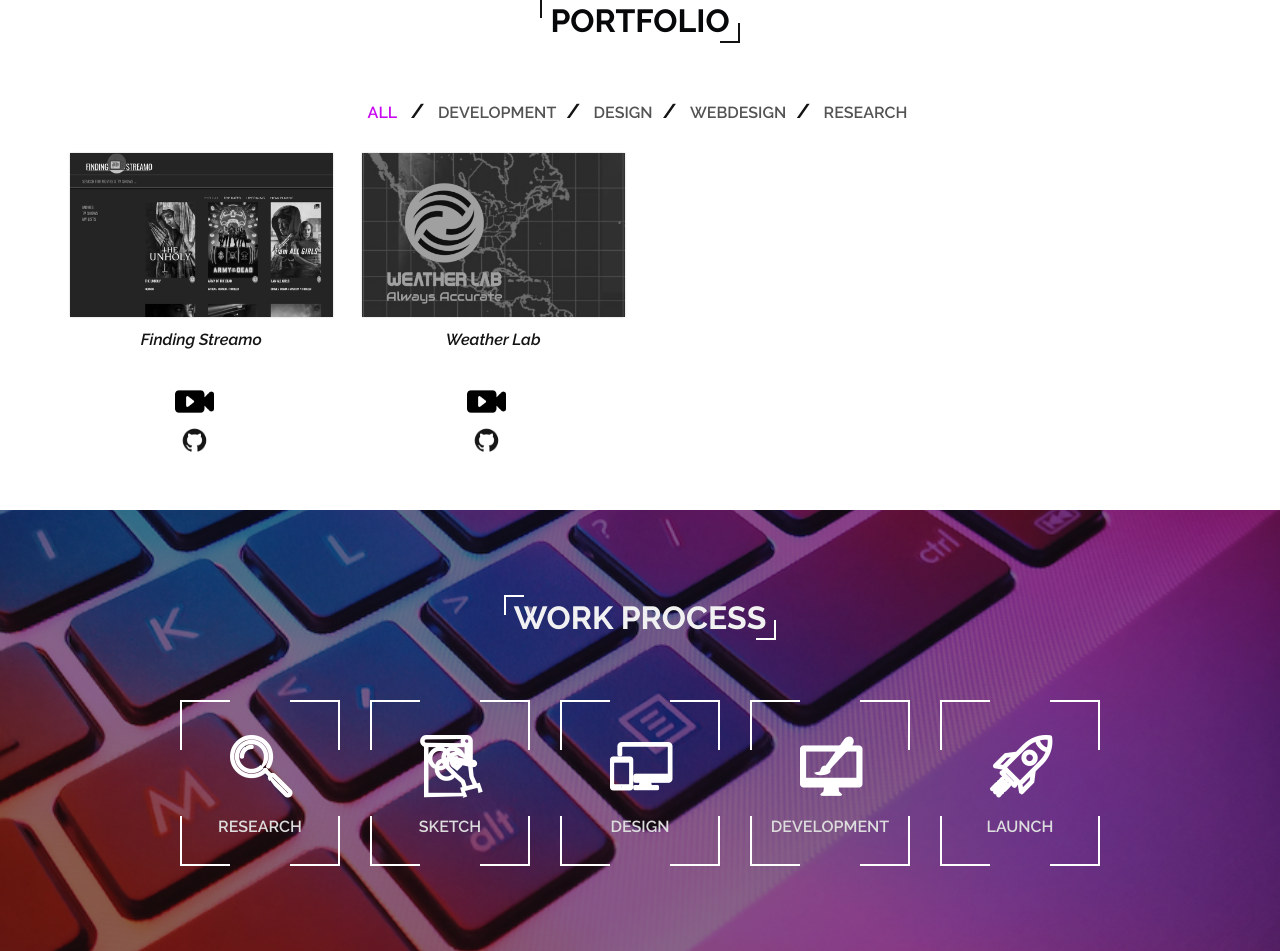
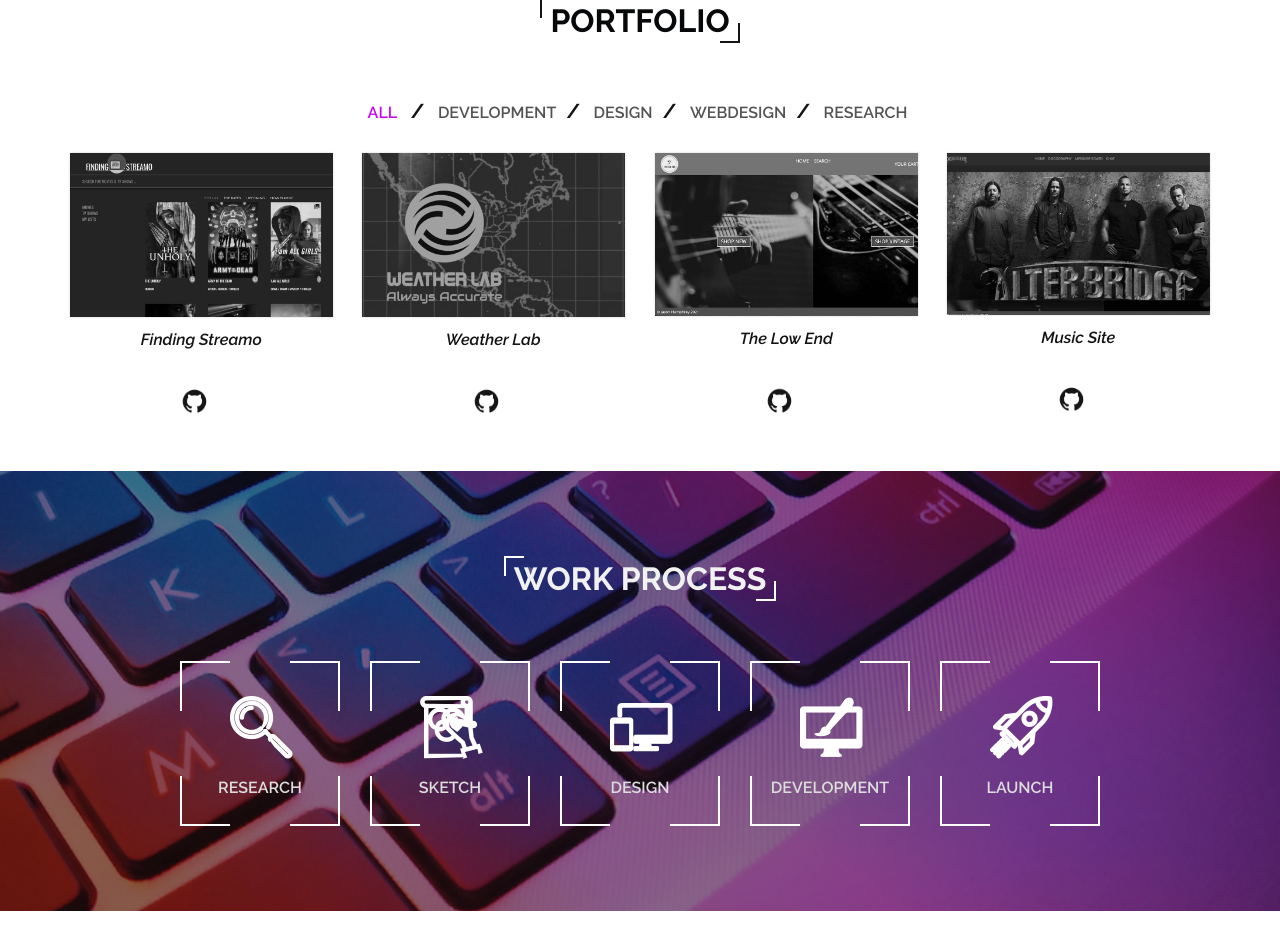
Before and after one commit to SJasonHumphrey/personal_webasite, a plain HTML site: page index.html in a window 1280 px wide. Shown: the part 1622-2573 px from the top of the page. Drawn offline with Linux system fonts and the light colour scheme.

Commit message:
changes for approval

```diff
--- a/index.html
+++ b/index.html
@@ -161,7 +161,7 @@
                             <div class="article-title"><a href="https://findingstream.netlify.app/" target="_blank">Finding Streamo</a>
                             </div>
                         </article>
-                        <img src="./images/camera.png" alt="camera icon" class="camera">
+                        <!-- <img src="./images/camera.png" alt="camera icon" class="camera"> -->
                         <a href="https://github.com/SJasonHumphrey/FindingStreamo">
                         <img src="./images/github.png" alt="github icon" class="git">
                         </a>
@@ -190,61 +190,68 @@
                             </figure>
                             <div class="article-title"><a href="https://www.weatherlaboratory.io" target="_blank">Weather Lab</a></div>
                         </article>
-                        <img src="./images/camera.png" alt="camera icon" class="camera">
+                        <!-- <img src="./images/camera.png" alt="camera icon" class="camera"> -->
                         <a href="https://github.com/SJasonHumphrey/Weather_app">
                         <img src="./images/github.png" alt="github icon" class="git">
                         </a>
                     </div>
 
-                    <!-- <div class="col-sm-3 isotopeSelector websites">
+                    <div class="col-sm-3 isotopeSelector websites">
                         <article>
                             <figure>
-                                <img src="images/03.jpg" alt="">
+                                <img src="images/The-Low.png" alt="">
                                 <div class="overlay-background">
                                     <div class="inner"></div>
                                 </div>
                                 <div class="overlay">
                                     <div class="inner-overlay">
                                         <div class="inner-overlay-content with-icons">
-                                            <a title="First Image" class="fancybox-pop" href="images/03.jpg"><i
+                                            <a title="First Image" class="fancybox-pop" href="images/The-Low-info.jpg"><i
                                                     class="fa fa-search-plus"></i></a>
                                             <a title="Second Image" class="fancybox-pop" style="display: none"
                                                 href="images/04.jpg"></a>
                                             <a title="Third Image" class="fancybox-pop" style="display: none"
                                                 href="images/05.jpg"></a>
-                                            <a href="#"><i class="fa fa-link"></i></a>
+                                            <a href="https://the-low-end.netlify.app/"><i class="fa fa-link"></i></a>
                                         </div>
                                     </div>
                                 </div>
                             </figure>
-                            <div class="article-title"><a href="#">The palms</a></div>
+                            <div class="article-title"><a href="https://the-low-end.netlify.app/" target="_blank">The Low End</a></div>
                         </article>
+                        <!-- <img src="./images/camera.png" alt="camera icon" class="camera"> -->
+                        <a href="https://github.com/SJasonHumphrey/my-store">
+                        <img src="./images/github.png" alt="github icon" class="git">
+                        </a>
                     </div>
 
                     <div class="col-sm-3 isotopeSelector photography">
                         <article>
                             <figure>
-                                <img src="images/05.jpg" alt="">
+                                <img src="images/MusicApp.png" alt="music app">
                                 <div class="overlay-background">
                                     <div class="inner"></div>
                                 </div>
                                 <div class="overlay">
                                     <div class="inner-overlay">
                                         <div class="inner-overlay-content with-icons">
-                                            <a title="First Image" class="fancybox-pop" href="images/05.jpg"><i
+                                            <a title="First Image" class="fancybox-pop" href="images/MusicAppInfo.png"><i
                                                     class="fa fa-search-plus"></i></a>
                                             <a title="Second Image" class="fancybox-pop" style="display: none"
                                                 href="images/06.jpg"></a>
                                             <a title="Third Image" class="fancybox-pop" style="display: none"
                                                 href="images/07.jpg"></a>
-                                            <a href="#"><i class="fa fa-link"></i></a>
+                                            <a href="https://still-reaches-10583.herokuapp.com/""><i class="fa fa-link"></i></a>
                                         </div>
                                     </div>
                                 </div>
                             </figure>
-                            <div class="article-title"><a href="#">Ballast chase</a></div>
+                            <div class="article-title"><a href="https://still-reaches-10583.herokuapp.com/">Music Site</a></div>
                         </article>
-                    </div> -->
+                        <!-- <img src="./images/camera.png" alt="camera icon" class="camera"> -->
+                        <a href="https://github.com/SJasonHumphrey/musicApp">
+                        <img src="./images/github.png" alt="github icon" class="git">
+                    </div>
 
                     <!-- <div class="col-sm-3 isotopeSelector art">
                         <article>
@@ -514,6 +521,7 @@
                             <h4>Creativity meets Skills</h4>
                             <p>Creativity and innovation are my passion.  I strive to build immersive web applications
                                 through carefully crafted code. Some of my skills include:</p>
+                            <a href="https://icedrive.net/0/afncfgtKRE"><h5>Download Resume</h5></a>
 
                         </div>
                         <!--  shahin_exp_part_main part start -->
@@ -621,8 +629,8 @@
                                         <img src="images/cl-02.jpg" alt="cl-01.jpg" class="img-responsive">
                                         <div class="shahin_test_arow"></div>
                                         <div class="carousel-caption shahin_test_content text-center">
-                                            <h4>Dr. Mike Johnston</h4>
-                                            <h5>Director, tcd ltd.</h5>
+                                            <h4>Veronica Lino</h4>
+                                            <h5>Instructor DigitalCrafts</h5>
                                             <p>EXCELLENT work you have done. I'll buy that one john done. I'll keep you
                                                 in
                                                 mind for future projects, too!! </p>
```
Also changed, not shown: images/MusicApp.png (added), images/MusicAppInfo.png (added), images/The-Low-info.jpg (added), images/The-Low.png (added).
